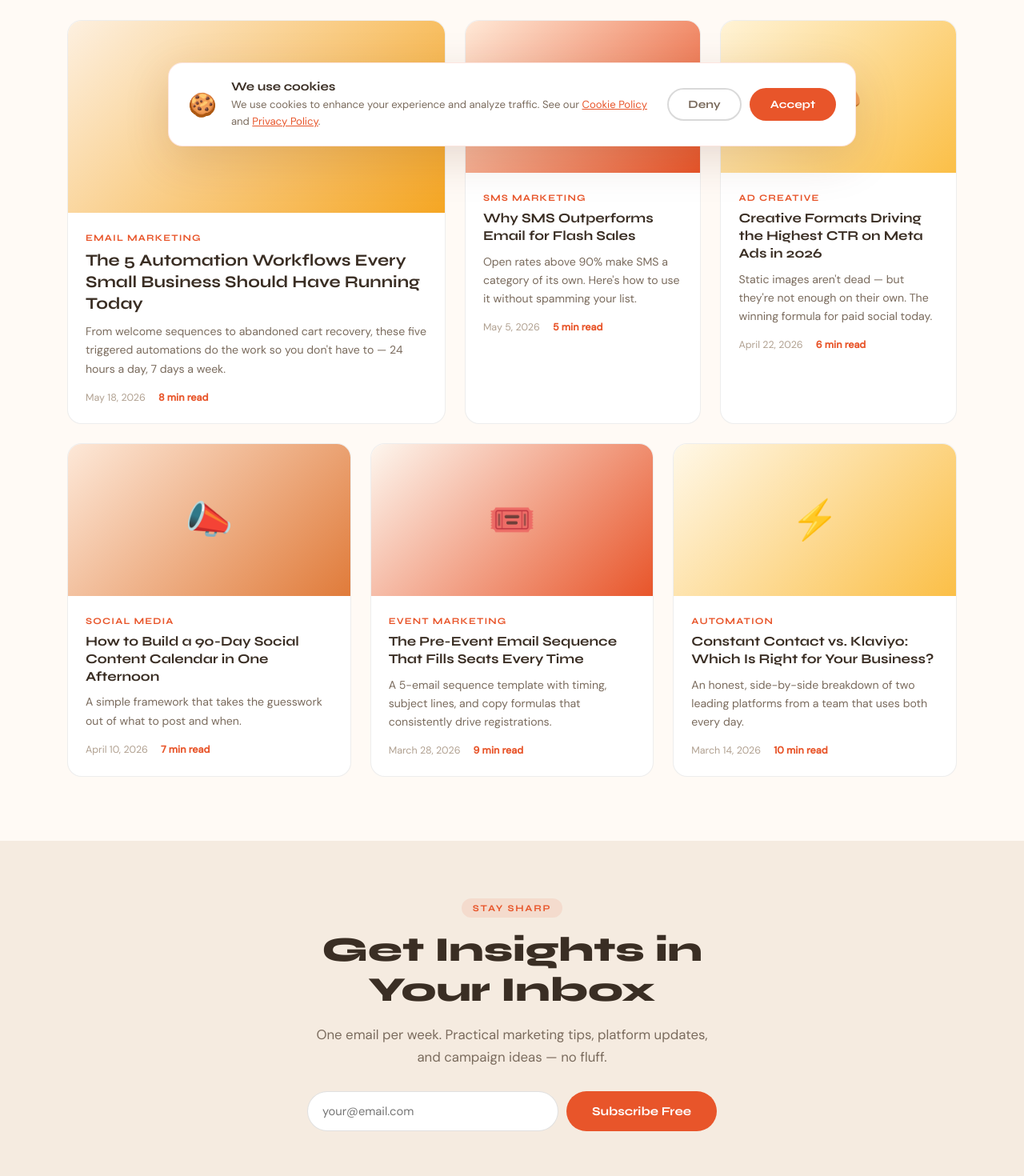
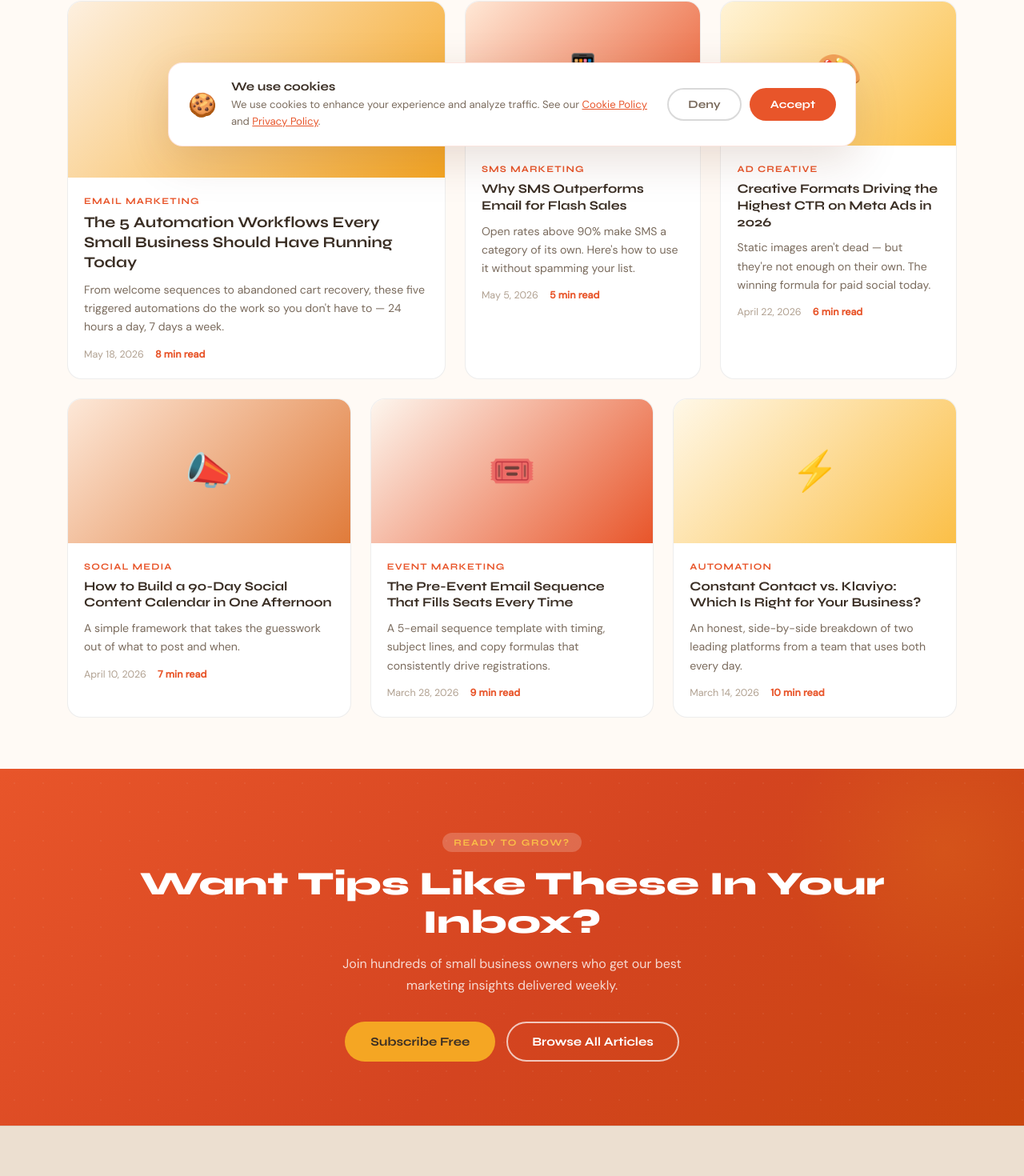
Before and after one commit to halojumper/SignalForge, a Next.js app: page /insights in a window 1280 px wide. Shown: the part 593-2063 px from the top of the page at 80% size. Built offline with nearby package versions, Linux system fonts and the light colour scheme.

Commit message:
Update page.tsx
Fix Insights mobile layout

```diff
--- a/app/insights/page.tsx
+++ b/app/insights/page.tsx
@@ -15,6 +15,19 @@ const articles = [
 export default function Insights() {
   return (
     <>
+      <style>{`
+        .insights-top  { display:grid; grid-template-columns:1.6fr 1fr 1fr; gap:24px; margin-bottom:24px; }
+        .insights-grid { display:grid; grid-template-columns:repeat(3,1fr); gap:24px; }
+        @media(max-width:900px) {
+          .insights-top  { grid-template-columns:1fr 1fr; }
+          .insights-grid { grid-template-columns:1fr 1fr; }
+        }
+        @media(max-width:560px) {
+          .insights-top  { grid-template-columns:1fr; }
+          .insights-grid { grid-template-columns:1fr; }
+        }
+      `}</style>
+
       <div className="page-hero"><div className="container page-hero-inner">
         <div className="breadcrumb"><Link href="/">Home</Link><span>›</span><span>Insights</span></div>
         <span className="section-label">Insights &amp; Tips</span>
@@ -22,17 +35,17 @@ export default function Insights() {
         <p>Practical guides, data-backed tips, and honest takes on email marketing, SMS, ad creative, and automation — straight from our team.</p>
       </div></div>
 
-      <section style={{padding:'80px 0',background:'var(--cream)'}}>
+      <section style={{padding:'56px 0 64px',background:'var(--cream)'}}>
         <div className="container">
-          <div style={{display:'grid',gridTemplateColumns:'1.6fr 1fr 1fr',gap:24,marginBottom:24}}>
+          <div className="insights-top">
             {articles.slice(0,3).map(a=>(
               <div key={a.title} style={{borderRadius:18,overflow:'hidden',border:'1px solid rgba(0,0,0,0.07)',background:'var(--white)'}}>
-                <div style={{height:a.large?240:190,background:a.bg,display:'flex',alignItems:'center',justifyContent:'center',fontSize:a.large?'4rem':'3rem'}}>{a.icon}</div>
-                <div style={{padding:'24px 22px'}}>
+                <div style={{height:a.large?220:180,background:a.bg,display:'flex',alignItems:'center',justifyContent:'center',fontSize:a.large?'4rem':'3rem'}}>{a.icon}</div>
+                <div style={{padding:'22px 20px'}}>
                   <div style={{fontSize:'0.72rem',fontFamily:'Syne,sans-serif',fontWeight:700,letterSpacing:'0.1em',textTransform:'uppercase',color:'var(--coral)',marginBottom:8}}>{a.cat}</div>
-                  <div style={{fontFamily:'Syne,sans-serif',fontSize:a.large?'1.3rem':'1.05rem',fontWeight:700,color:'var(--text)',marginBottom:10,lineHeight:1.3}}>{a.title}</div>
-                  <p style={{fontSize:'0.88rem',color:'var(--warm-gray)',lineHeight:1.65,marginBottom:16}}>{a.desc}</p>
-                  <div style={{display:'flex',gap:16,alignItems:'center'}}>
+                  <div style={{fontFamily:'Syne,sans-serif',fontSize:a.large?'1.2rem':'1rem',fontWeight:700,color:'var(--text)',marginBottom:10,lineHeight:1.3}}>{a.title}</div>
+                  <p style={{fontSize:'0.88rem',color:'var(--warm-gray)',lineHeight:1.65,marginBottom:14}}>{a.desc}</p>
+                  <div style={{display:'flex',gap:14,alignItems:'center'}}>
                     <span style={{fontSize:'0.78rem',color:'var(--mid-gray)'}}>{a.date}</span>
                     <span style={{fontSize:'0.78rem',fontWeight:600,color:'var(--coral)'}}>{a.read}</span>
                   </div>
@@ -40,15 +53,15 @@ export default function Insights() {
               </div>
             ))}
           </div>
-          <div style={{display:'grid',gridTemplateColumns:'repeat(3,1fr)',gap:24}}>
+          <div className="insights-grid">
             {articles.slice(3).map(a=>(
               <div key={a.title} style={{borderRadius:18,overflow:'hidden',border:'1px solid rgba(0,0,0,0.07)',background:'var(--white)'}}>
-                <div style={{height:190,background:a.bg,display:'flex',alignItems:'center',justifyContent:'center',fontSize:'3rem'}}>{a.icon}</div>
-                <div style={{padding:'24px 22px'}}>
+                <div style={{height:180,background:a.bg,display:'flex',alignItems:'center',justifyContent:'center',fontSize:'3rem'}}>{a.icon}</div>
+                <div style={{padding:'22px 20px'}}>
                   <div style={{fontSize:'0.72rem',fontFamily:'Syne,sans-serif',fontWeight:700,letterSpacing:'0.1em',textTransform:'uppercase',color:'var(--coral)',marginBottom:8}}>{a.cat}</div>
-                  <div style={{fontFamily:'Syne,sans-serif',fontSize:'1.05rem',fontWeight:700,color:'var(--text)',marginBottom:10,lineHeight:1.3}}>{a.title}</div>
-                  <p style={{fontSize:'0.88rem',color:'var(--warm-gray)',lineHeight:1.65,marginBottom:16}}>{a.desc}</p>
-                  <div style={{display:'flex',gap:16}}>
+                  <div style={{fontFamily:'Syne,sans-serif',fontSize:'1rem',fontWeight:700,color:'var(--text)',marginBottom:10,lineHeight:1.3}}>{a.title}</div>
+                  <p style={{fontSize:'0.88rem',color:'var(--warm-gray)',lineHeight:1.65,marginBottom:14}}>{a.desc}</p>
+                  <div style={{display:'flex',gap:14}}>
                     <span style={{fontSize:'0.78rem',color:'var(--mid-gray)'}}>{a.date}</span>
                     <span style={{fontSize:'0.78rem',fontWeight:600,color:'var(--coral)'}}>{a.read}</span>
                   </div>
@@ -59,19 +72,7 @@ export default function Insights() {
         </div>
       </section>
 
-      <div style={{background:'var(--sand-mid)',padding:'72px 0'}}>
-        <div className="container" style={{maxWidth:560,textAlign:'center'}}>
-          <span className="section-label">Stay Sharp</span>
-          <h2 className="section-title">Get Insights in Your Inbox</h2>
-          <p className="section-sub" style={{margin:'0 auto 28px'}}>One email per week. Practical marketing tips, platform updates, and campaign ideas — no fluff.</p>
-          <div style={{display:'flex',gap:10,flexWrap:'wrap'}}>
-            <input type="email" placeholder="your@email.com" style={{flex:1,minWidth:200,padding:'12px 18px',border:'1.5px solid rgba(0,0,0,0.12)',borderRadius:50,fontSize:'0.92rem',fontFamily:'DM Sans,sans-serif',outline:'none',background:'var(--white)'}} />
-            <button className="btn btn-primary">Subscribe Free</button>
-          </div>
-        </div>
-      </div>
-
-      <CtaBand heading="Ready to Put These Ideas to Work?" sub="Book a free strategy call and we'll build a custom plan around what you've been reading about." primaryLabel="Schedule a Free Call" secondaryLabel="View Services" secondaryHref="/services" />
+      <CtaBand heading="Want Tips Like These In Your Inbox?" sub="Join hundreds of small business owners who get our best marketing insights delivered weekly." primaryLabel="Subscribe Free" secondaryLabel="Browse All Articles" secondaryHref="/insights" />
     </>
   );
 }
```
